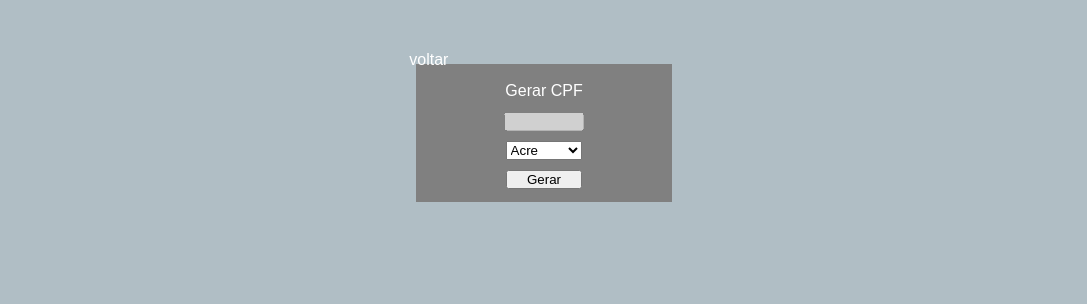
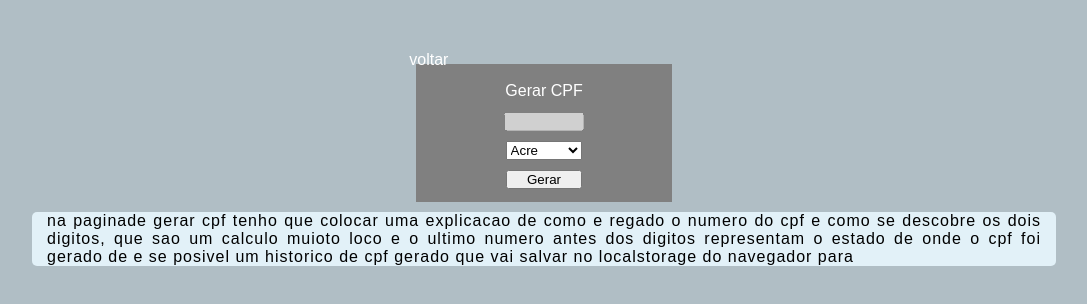
Before and after one commit to fabianoobispo/nexttest, a Next.js app: page /gerador-cpf in a window 1280 px wide. Shown: the top 304 px of the page, without its empty margins (96-1183 px from the left). Built offline with nearby package versions, Linux system fonts and the light colour scheme.

Commit message:
adicionado paragtafo

```diff
--- a/src/pages/gerador-cpf/index.tsx
+++ b/src/pages/gerador-cpf/index.tsx
@@ -1,4 +1,4 @@
-import { Title, Flex } from '../../styles/pages/geradorCpf';
+import { Title, Flex, Container } from '../../styles/pages/geradorCpf';
 import {useState } from 'react';
 import axios from 'axios';
 
@@ -22,6 +22,7 @@ export default function Home() {
 
 
     return (
+        <>
     <Flex>
         <a href='../'>voltar</a>
         <Title>Gerar CPF</Title>
@@ -59,6 +60,18 @@ export default function Home() {
         <button onClick={handleClick}>Gerar</button>
     </Flex>
 
+    <Container>
+            <p>
+            na paginade gerar cpf tenho que colocar uma explicacao de como e regado o
+            numero do cpf  e como se descobre os dois digitos, que sao um calculo muioto loco
+            e o ultimo numero antes dos digitos representam o estado de onde o cpf foi gerado de
+            e se posivel um historico de cpf gerado que vai salvar no localstorage do navegador para
+
+        </p>
+        </Container>
+
+
+</>
 
     )
 }
--- a/src/styles/pages/geradorCpf.ts
+++ b/src/styles/pages/geradorCpf.ts
@@ -57,4 +57,62 @@ export const Flex = styled.div`
 
 
 
-`
+`;
+
+
+
+export const Container = styled.div`
+    width: 80vw;
+
+
+
+    margin-left: 10vw;
+    margin-right: -10vw;
+    border-radius: 5px;
+
+    background-color:#e2f1f8;
+
+
+    margin-top: 10px;
+
+
+
+
+
+    h1 {
+        padding-top:1vw;
+        margin-left: 2vw;
+        font-size:30px;
+        font-family: 'Anton', sans-serif;
+        letter-spacing: 2px;
+
+    }
+
+    p{
+        margin-top: 10px;
+        margin-left: 15px;
+
+        margin-right: 15px;
+        text-align: justify;
+
+        letter-spacing: 1px;
+    }
+
+    img{
+        display: block;
+        margin-left: auto;
+        margin-right: auto;
+        margin-top: 20px;
+        margin-bottom: 20px;
+        width: 80%;
+
+    }
+
+
+
+
+
+    @media(max-width: 640px) {
+        width: 300px;
+    }
+`;
```
Also changed, not shown: src/pages/index.tsx (+3 -7 lines).
